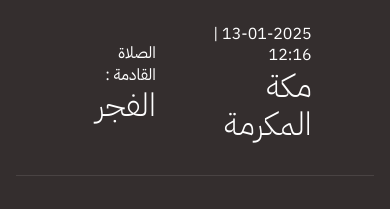
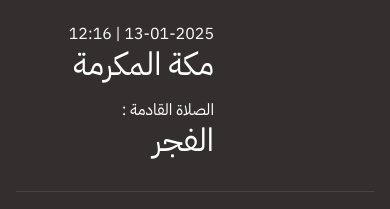
Before and after one commit to Teptop/Prayer-Times, a React (Vite) app: page / in a window 390 px wide. Shown: the top 209 px of the page. Built offline with nearby package versions, Linux system fonts and the light colour scheme; no server answers.

Commit message:
change in mainContext.jsx file edit formControl responsive and edit grid header to be responsive with phone screen

```diff
--- a/src/Components/MainContent.jsx
+++ b/src/Components/MainContent.jsx
@@ -149,6 +149,9 @@ export default function MainContent() {
         display:"flex",
         justifyContent:"center",
         alignItems:"center",
+        '@media (max-width: 600px)': { // يتم تفعيل هذا الشرط فقط في الشاشات الصغيرة
+          marginRight: "10rem",
+        }
       }}
       marginTop={{
         xs:3,
@@ -159,7 +162,7 @@ export default function MainContent() {
 
         <Grid
         size={{
-           xs: 5, // 0
+           xs: 12, // 0
             sm: 6, // 600
             md: 6, // 900
             lg: 6, // 1200
@@ -183,19 +186,22 @@ export default function MainContent() {
             variant="h2"
             color="white"
             sx={{
+              fontWeight:"400",
               fontSize:{
                 xs: '2rem', // Small screens (xs)
                 sm: '3rem', // Small to medium screens (sm)
                 md: '4rem', // Medium screens (md)
                 lg: '5rem', // Large screens (lg)
-                xl: '6rem', // Extra large screens (xl)
+                xl: '5rem', // Extra large screens (xl)
               }
             }}
             >{selectedCity.displayName}</Typography>
           </div>
         </Grid>
-        <Grid size={{
-           xs: 3, // 0
+        <Grid
+        // sx={{background:"red"}}
+        size={{
+           xs: 12, // 0
             sm: 6, // 600
             md: 6, // 900
             lg: 6, // 1200
@@ -219,12 +225,13 @@ export default function MainContent() {
             color="white"
              variant="h2"
              sx={{
+              fontWeight:"400",
                fontSize:{
                  xs: '2rem', // Small screens (xs)
                  sm: '3rem', // Small to medium screens (sm)
                  md: '4rem', // Medium screens (md)
                  lg: '5rem', // Large screens (lg)
-                 xl: '6rem', // Extra large screens (xl)
+                 xl: '5rem', // Extra large screens (xl)
                }
              }}
             >{prayerArray[nextPrayerIndex].displayName}</Typography>
@@ -293,7 +300,15 @@ export default function MainContent() {
         direction="row"
         justifyContent={"center"}
       >
-        <FormControl style={{ width: "20%" }}>
+        <FormControl
+         sx={{
+          width: {
+            xs: "45%",   // في شاشات الجوال (صغيرة) عرض العنصر سيكون 90% من العرض
+            sm: "20%",   // في الشاشات المتوسطة (مثل الأجهزة اللوحية) العرض سيكون 50%
+            md: "20%",   // في الشاشات الكبيرة العرض سيكون 20% كما هو في الكود الأصلي
+          },
+        }}
+        >
           <InputLabel id="demo-simple-select-label">
             <span style={{ color: "white" }}>مكة المكرمة</span>
           </InputLabel>
```
